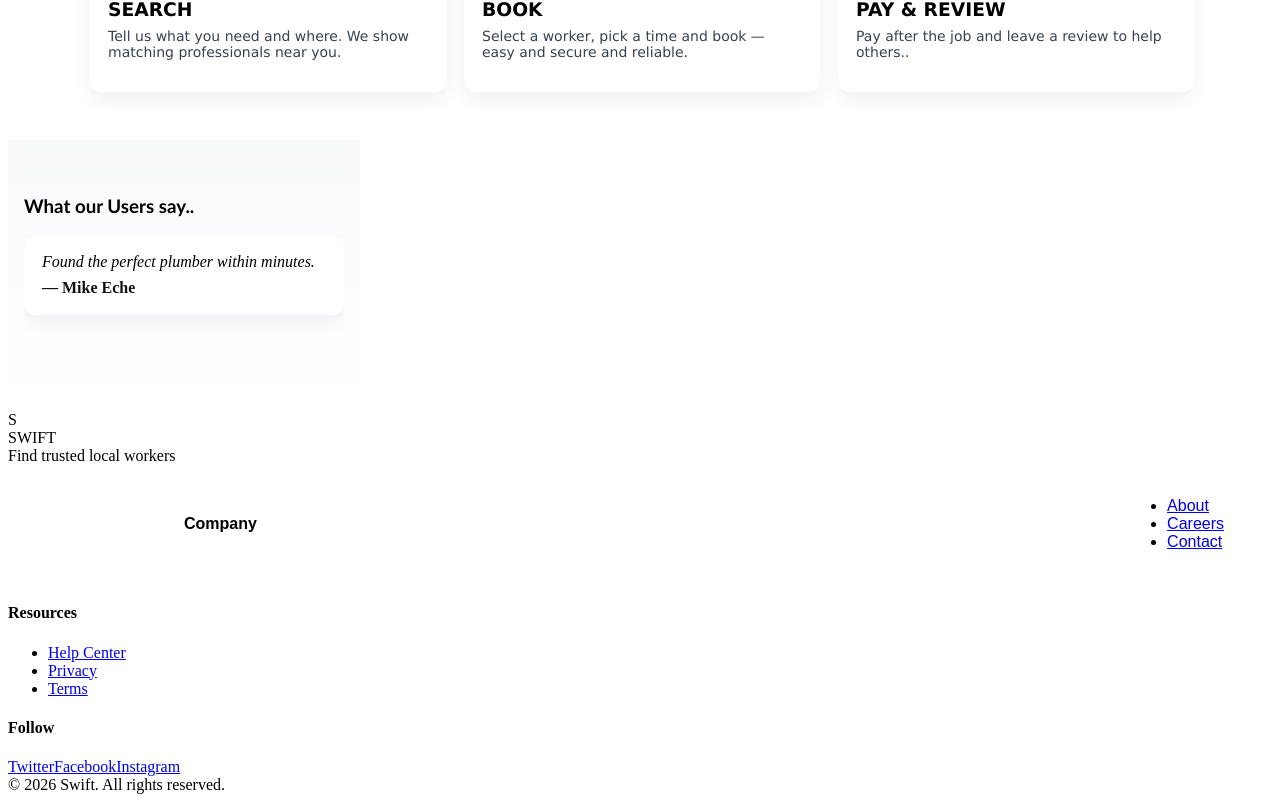
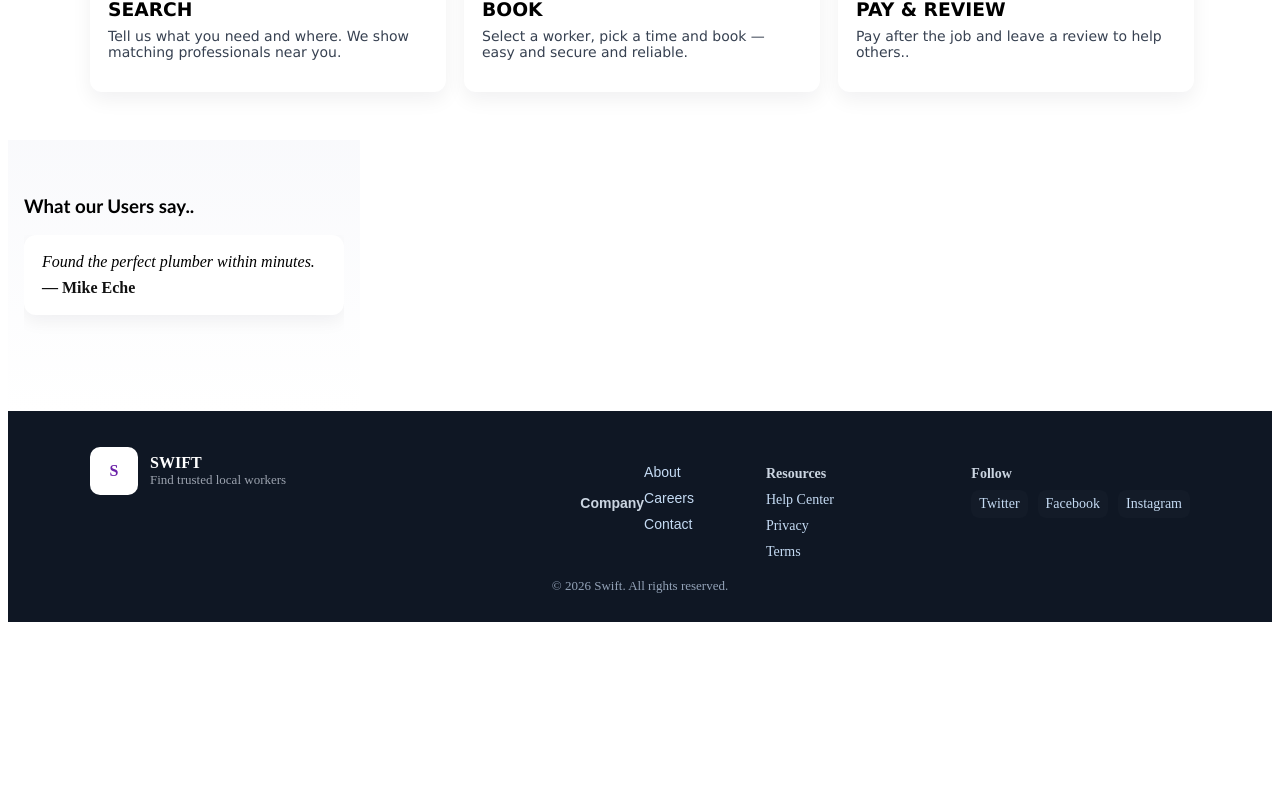
Before and after one commit to NovisticTechBoy/Swift2.0, a React (Vite) app: page / in a window 1280 px wide. Shown: the part 1062-1864 px from the top of the page. After the commit the page ends 1692 px from the top, so only its background shows below. Built offline with nearby package versions, Linux system fonts and the light colour scheme.

Commit message:
Updated the Styling for the Footer

```diff
--- a/src/App.css
+++ b/src/App.css
@@ -310,6 +310,7 @@ width: 20%;
   .auth-card{ padding:20px }
   .auth-card h2{ font-size:22px }
 }
+
 /* Mobile / Responsive adjustments */
 @media (max-width: 900px) {
   nav {
@@ -348,9 +349,7 @@ width: 20%;
     max-width: 420px;
   }
 
-  .how-inner, .test-inner {
-    padding: 0 12px
-  }
+  .how-inner, .test-inner { padding: 0 12px }
 }
 
 @media (max-width: 480px) {
@@ -362,3 +361,35 @@ width: 20%;
   .how-icon { width:48px; height:48px }
   .reveal img { height: 160px }
 }
+
+/* Footer styles */
+.site-footer {
+  background: #0f1724;
+  color: #dbeafe;
+  padding: 36px 20px 12px;
+}
+.footer-inner {
+  max-width: 1100px;
+  margin: 0 auto;
+  display: grid;
+  grid-template-columns: 1.6fr 1fr 1fr 1fr;
+  gap: 24px;
+  align-items: start;
+}
+.footer-brand { display:flex; gap:12px; align-items:center }
+.footer-logo { width:48px; height:48px; border-radius:10px; background:#fff; color:#6b21a8; display:inline-flex; align-items:center; justify-content:center; font-weight:700 }
+.footer-title { font-weight:700; color:#fff }
+.footer-tag { color:#9ca3af; font-size:13px }
+.footer-col h4 { font-size:14px; color:#cbd5e1; margin-bottom:8px }
+.footer-col ul { list-style:none; padding:0; margin:0; display:flex; flex-direction:column; gap:8px }
+.footer-col a { color:#cfe6ff; text-decoration:none; opacity:0.95; font-size:14px }
+.footer-col a:hover { color:#fff; text-decoration:underline; opacity:1 }
+.socials { display:flex; gap:10px }
+.socials a { color:#cfe6ff; text-decoration:none; padding:6px 8px; border-radius:8px; background: rgba(255,255,255,0.02) }
+.footer-legal { max-width:1100px; margin:18px auto 0 auto; color:#94a3b8; font-size:13px; text-align:center; padding-bottom:16px }
+
+@media (max-width: 900px) {
+  .footer-inner { grid-template-columns: 1fr; text-align:center }
+  .footer-brand { justify-content:center }
+  .footer-col ul { align-items:center }
+}
```
